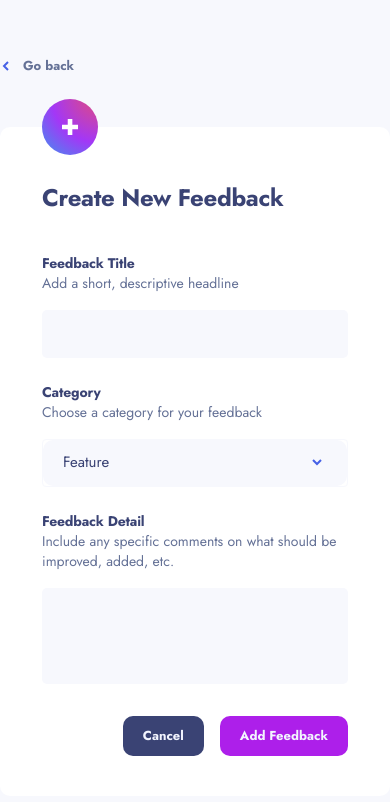
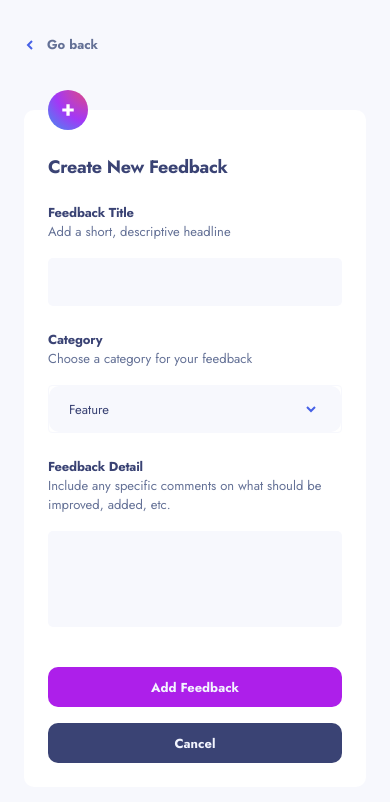
Before and after one commit to jownsu/product-feedback-app, a React (Vite) app: page /create_feedback in a window 390 px wide. Shown: the top 802 px of the page. Built offline with nearby package versions, Linux system fonts and the light colour scheme.

Commit message:
Mobile view of edit and create feedback

```diff
--- a/src/assets/sass/index.scss
+++ b/src/assets/sass/index.scss
@@ -202,6 +202,7 @@ body{
         font-size: 1.3rem;
         height: 4rem;
         padding: 0 2rem;
+        justify-content: center;
     }
 
     &:disabled{
@@ -290,6 +291,11 @@ body{
         font-weight: 700;
         letter-spacing: -.194px;
         line-height: normal;
+
+
+        @media only screen and (max-width: $bp_phone){
+            font-size: 1.3rem;
+        }
     }
 
     &__sub_label{
@@ -298,6 +304,10 @@ body{
         font-weight: 400;
         line-height: normal;
         margin-bottom: 1.7rem;
+
+        @media only screen and (max-width: $bp_phone){
+            font-size: 1.3rem;
+        }
     }
 
     &__text,
@@ -313,6 +323,11 @@ body{
         font-weight: 400;
         outline: none;
 
+        @media only screen and (max-width: $bp_phone){
+            font-size: 1.3rem;
+            padding: 0 1.6rem;
+        }
+
         &:focus{
             border: 1px solid $color_secondary;
         }
@@ -322,6 +337,10 @@ body{
         height: 9.6rem;
         padding: 1.2rem 2.4rem;
         resize: none;
+
+        @media only screen and (max-width: $bp_phone){
+            padding: 1.2rem 1.6rem;
+        }
     }
 
     &__dropdown{
@@ -346,6 +365,10 @@ body{
             transition: none;
             height: 100%;
             justify-content: space-between;
+
+            @media only screen and (max-width: $bp_phone){
+                font-size: 1.3rem;
+            }
 
             &.show{
                 background: $color_grey_light_2;
--- a/src/views/create_feedback/create_feedback.scss
+++ b/src/views/create_feedback/create_feedback.scss
@@ -9,6 +9,11 @@
         margin-top: 5.6rem;
     }
 
+    @media only screen and (max-width: $bp_phone){
+        padding: 0 2.4rem;
+        margin-top: 3.5rem;
+    }
+
     .create_feedback_form{
         background: $color_white;
         padding: 5.7rem 4.2rem 4rem;
@@ -16,6 +21,10 @@
         margin-top: 5rem;
         position: relative;
 
+        @media only screen and (max-width: $bp_phone){
+            padding: 4.7rem 2.4rem 2.4rem;
+            margin-top: 5.4rem;
+        }
 
         .plus_icon{
             display: block;
@@ -24,6 +33,13 @@
             background: url("/images/shared/icon-new-feedback.svg") no-repeat center;
             position: absolute;
             top: -2.8rem;
+
+            @media only screen and (max-width: $bp_phone){
+                background: url("/images/shared/mobile/icon-new-feedback.svg") no-repeat center;
+                height: 4rem;
+                width: 4rem;
+                top: -2rem;
+            }
         }
 
         h2{
@@ -32,6 +48,11 @@
             font-weight: 700;
             letter-spacing: -.333px;
             margin-bottom: 4rem;
+
+            @media only screen and (max-width: $bp_phone){
+                font-size: 1.8rem;
+                margin-bottom: 2.5rem;
+            }
         }
 
         .action_container{
@@ -39,7 +60,21 @@
             justify-content: flex-end;
             gap: 1.6rem;
             margin-top: 2.7rem;
+
+            @media only screen and (max-width: $bp_phone){
+                flex-direction: column;
+                margin-top: 3.5rem;
+
+                .btn{
+                    &--tertiary{
+                        order: 2;
+                    }
+
+                    &--primary{
+                        order: 1;
+                    }
+                }
+            }
         }
-
     }
 }
--- a/src/views/edit_feedback/edit_feedback.scss
+++ b/src/views/edit_feedback/edit_feedback.scss
@@ -9,6 +9,11 @@
         margin-top: 5.6rem;
     }
 
+    @media only screen and (max-width: $bp_phone){
+        padding: 0 2.4rem;
+        margin-top: 3.5rem;
+    }
+
     .edit_feedback_form{
         background: $color_white;
         padding: 5.7rem 4.2rem 4rem;
@@ -16,14 +21,25 @@
         margin-top: 5rem;
         position: relative;
 
+        @media only screen and (max-width: $bp_phone){
+            padding: 4.7rem 2.4rem 2.4rem;
+            margin-top: 5.4rem;
+        }
 
         .plus_icon{
             display: block;
             height: 5.6rem;
             width: 5.6rem;
-            background: url("/images/shared/icon-new-feedback.svg") no-repeat center;
+            background: url("/images/shared/icon-edit-feedback.svg") no-repeat center;
             position: absolute;
             top: -2.8rem;
+
+            @media only screen and (max-width: $bp_phone){
+                background: url("/images/shared/mobile/icon-edit-feedback.svg") no-repeat center;
+                height: 4rem;
+                width: 4rem;
+                top: -2rem;
+            }
         }
 
         h2{
@@ -32,6 +48,11 @@
             font-weight: 700;
             letter-spacing: -.333px;
             margin-bottom: 4rem;
+
+            @media only screen and (max-width: $bp_phone){
+                font-size: 1.8rem;
+                margin-bottom: 2.5rem;
+            }
         }
 
         .action_container{
@@ -41,6 +62,26 @@
 
             :first-child{
                 margin-right: auto;
+
+                @media only screen and (max-width: $bp_phone){
+                    margin-right: unset;
+                    order: 3;
+                }
+            }
+
+            @media only screen and (max-width: $bp_phone){
+                flex-direction: column;
+                margin-top: 3.5rem;
+
+                .btn{
+                    &--tertiary{
+                        order: 2;
+                    }
+
+                    &--primary{
+                        order: 1;
+                    }
+                }
             }
         }
     }
--- a/src/views/home/components/no_suggestion/no_suggestion.component.scss
+++ b/src/views/home/components/no_suggestion/no_suggestion.component.scss
@@ -8,12 +8,19 @@
     flex-direction: column;
     justify-content: center;
     align-items: center;
+    padding: 0 2rem;
 
     &__icon{
         height: 14rem;
         width: 13rem;
         background: url("/images/suggestions/illustration-empty.svg") no-repeat center;
         margin-bottom: 3.7rem;
+
+        @media only screen and (max-width: $bp_phone){
+            height: 10.8rem;
+            width: 10.2rem;
+            margin-bottom: 2rem;
+        }
     }
 
     &__title{
@@ -22,6 +29,11 @@
         font-weight: 700;
         letter-spacing: -.333px;
         margin-bottom: 1.2rem;
+        text-align: center;
+
+        @media only screen and (max-width: $bp_phone){
+            font-size: 1.8rem;
+        }
     }
 
     &__description{
@@ -29,9 +41,18 @@
         font-size: 1.6rem;
         font-weight: 400;
         margin-bottom: 0;
+        text-align: center;
+
+        @media only screen and (max-width: $bp_phone){
+            font-size: 1.3rem;
+        }
     }
 
     .btn{
         margin-top: 4.7rem;
+
+        @media only screen and (max-width: $bp_phone){
+            margin-top: 2.5rem;
+        }
     }
 }
```
Also changed, not shown: public/images/shared/mobile/icon-edit-feedback.svg (added), public/images/shared/mobile/icon-new-feedback.svg (added).
